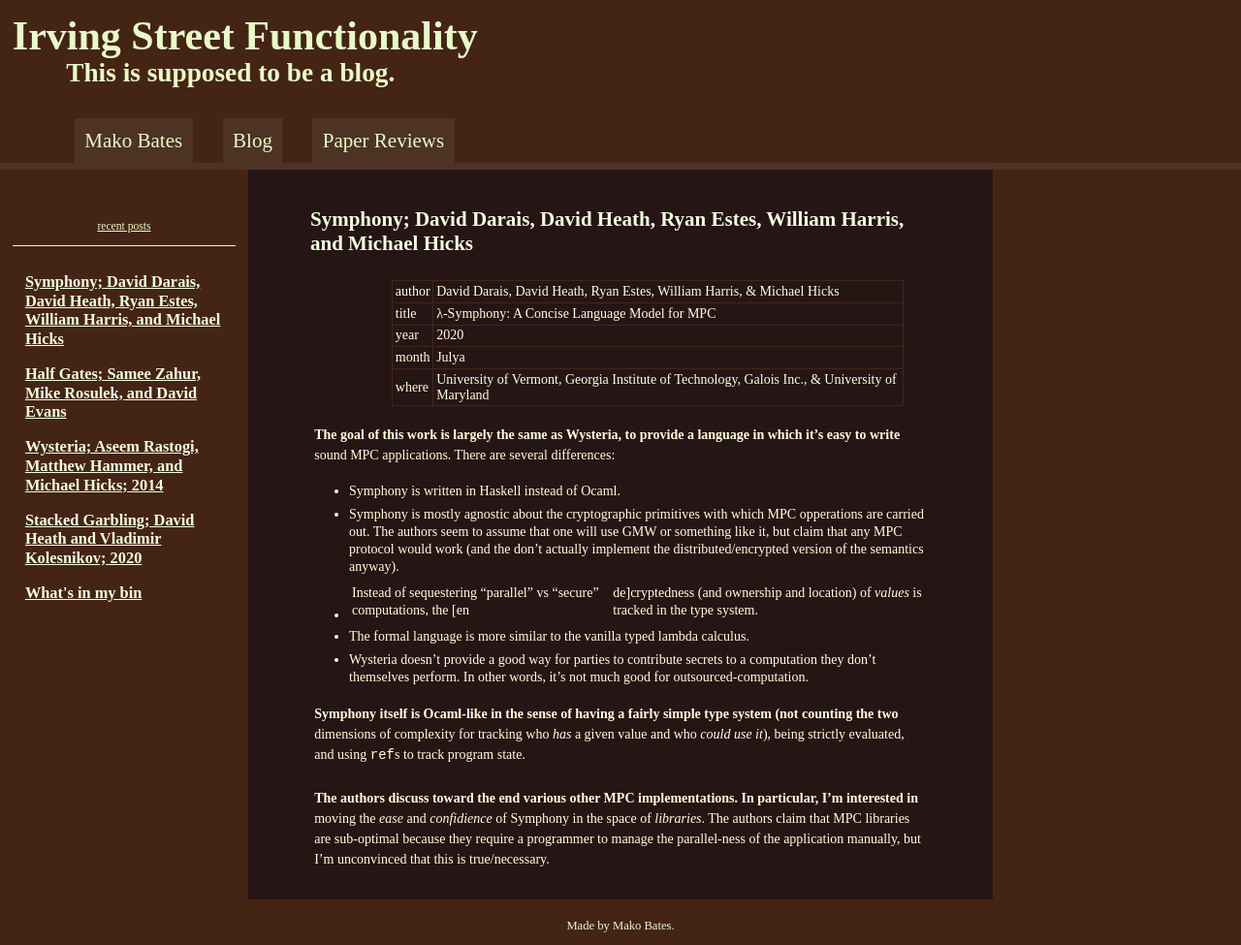
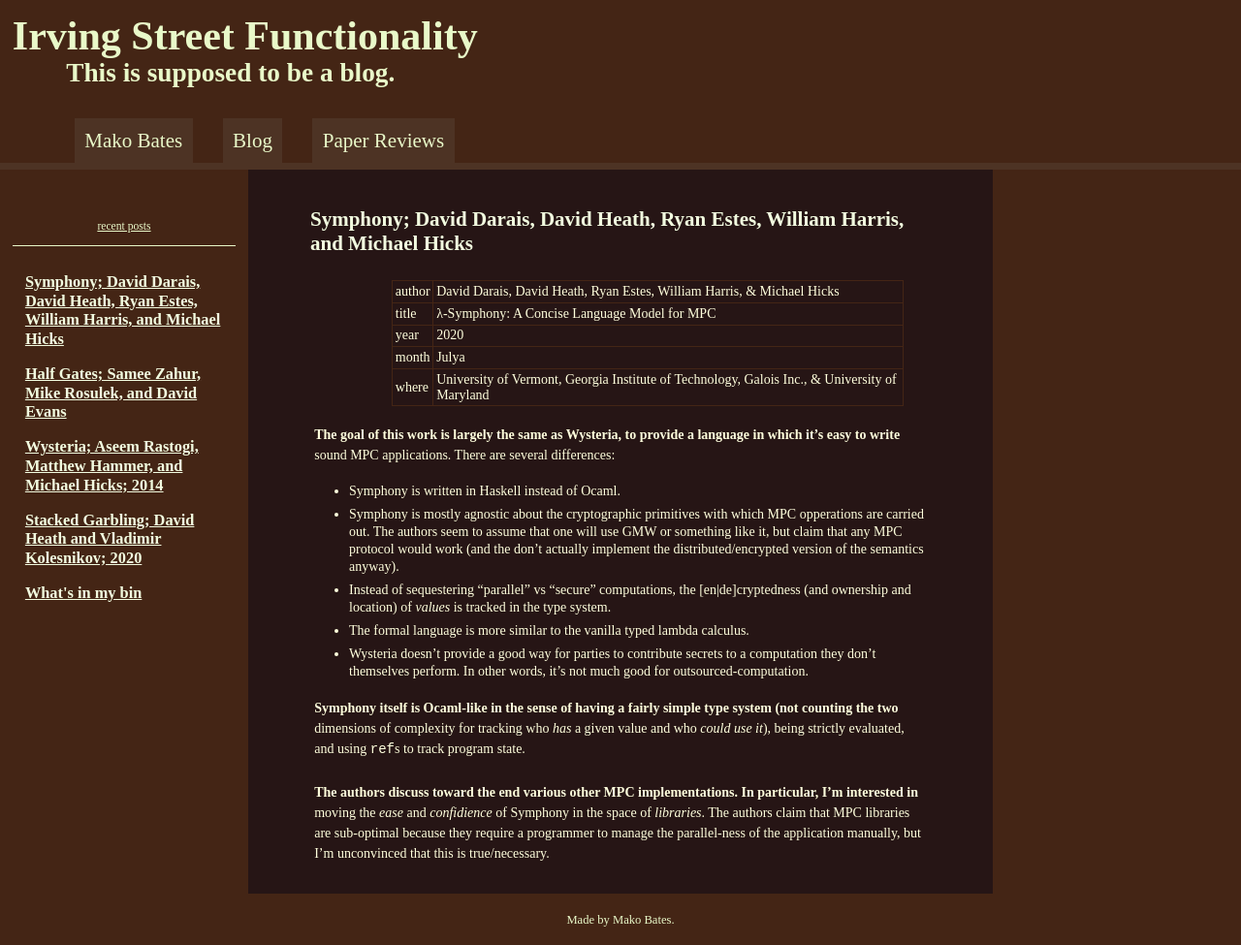
Before and after one commit to ShapeOfMatter/Mako-Bates, a Jekyll site: the page built from _papers/2021-01-29-symphony-darais-heath-estes-harris-hicks.md, in a window 1280 px wide. Shown: the whole page at 97% size. Built offline with Jekyll 4.4.1, drawn with Linux system fonts in a browser that asks for light colours.

```diff
--- a/_papers/2021-01-29-symphony-darais-heath-estes-harris-hicks.md
+++ b/_papers/2021-01-29-symphony-darais-heath-estes-harris-hicks.md
@@ -23,7 +23,7 @@ There are several differences:
 - Symphony is mostly agnostic about the cryptographic primitives with which MPC opperations are carried out.
 The authors seem to assume that one will use GMW or something like it, but claim that any MPC protocol would work
 (and the don't actually implement the distributed/encrypted version of the semantics anyway).
-- Instead of sequestering "parallel" vs "secure" computations, the [en|de]cryptedness (and ownership and location) of _values_ is tracked in the type system.
+- Instead of sequestering "parallel" vs "secure" computations, the [en\|de]cryptedness (and ownership and location) of _values_ is tracked in the type system.
 - The formal language is more similar to the vanilla typed lambda calculus.
 - Wysteria doesn't provide a good way for parties to contribute secrets to a computation they don't themselves perform.
 In other words, it's not much good for outsourced-computation.
```
